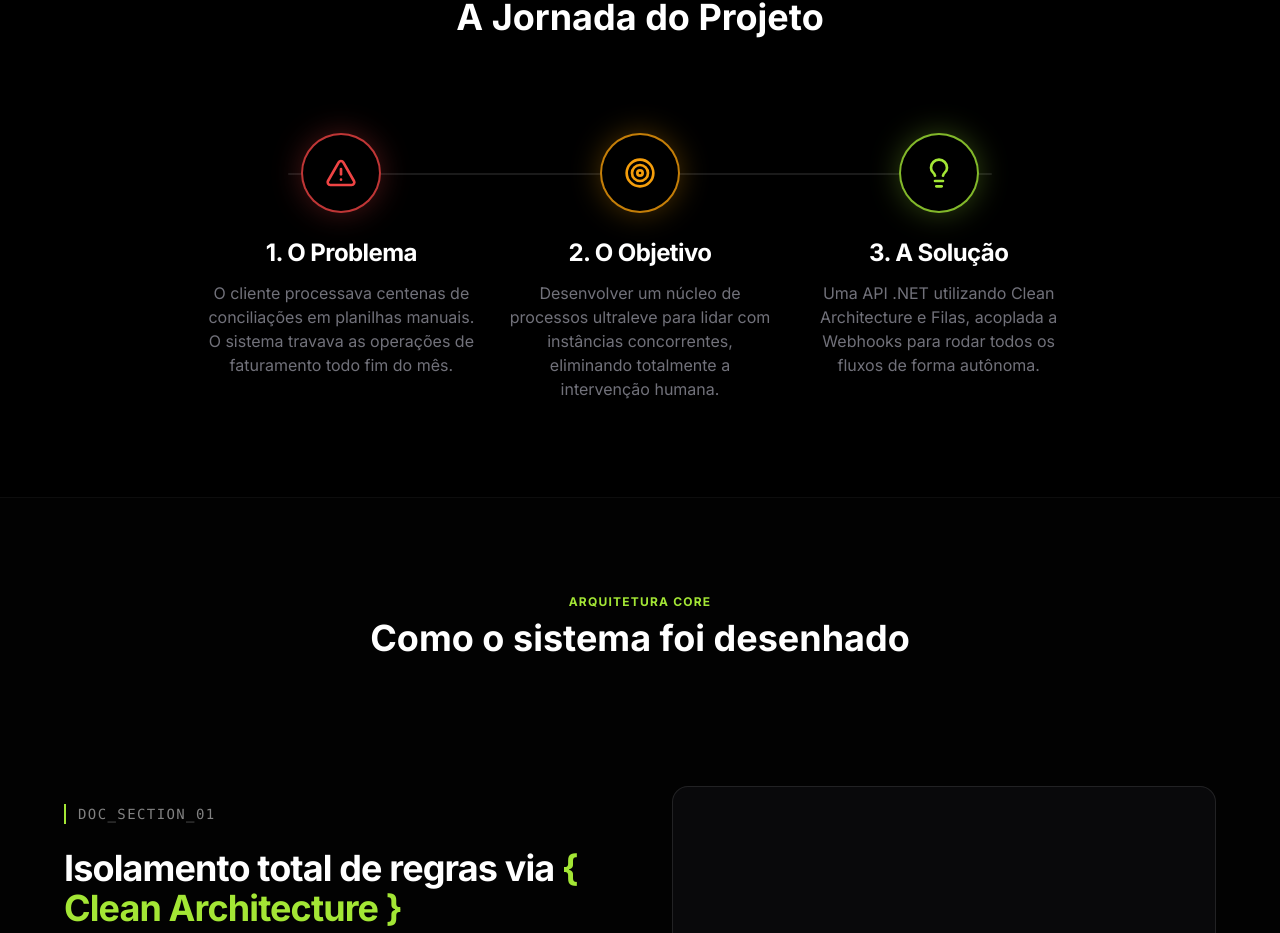
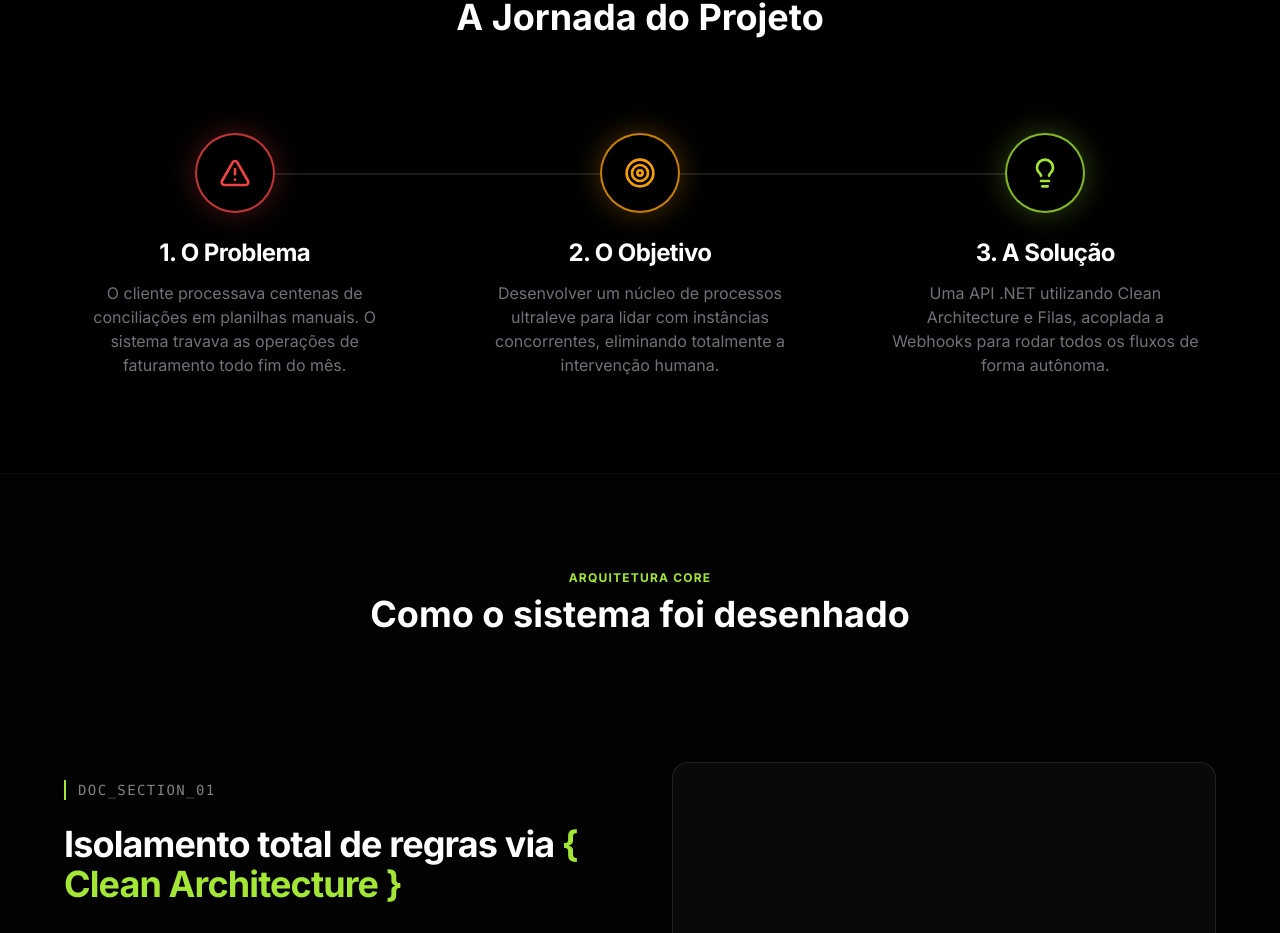
Before and after one commit to Gustavo-Resende/Portfolio, a Next.js app: page /projects/sleipnir in a window 1280 px wide. Shown: the part 1194-2127 px from the top of the page. Built offline with nearby package versions, Linux system fonts and the light colour scheme.

Commit message:
style: Increase horizontal gap and container width for Journey section

```diff
--- a/src/app/projects/sleipnir/page.tsx
+++ b/src/app/projects/sleipnir/page.tsx
@@ -301,10 +301,10 @@ function JourneyAnimatedSection() {
   });
 
   return (
-    <div ref={containerRef} className="max-w-4xl mx-auto relative px-4">
+    <div ref={containerRef} className="max-w-6xl mx-auto relative px-4">
 
       {/* LINHA DE PROGRESSO (APENAS DESKTOP) */}
-      <div className="hidden md:block absolute top-10 left-24 right-24 h-[2px] bg-white/10 rounded-full z-0 overflow-hidden">
+      <div className="hidden md:block absolute top-10 left-[15%] right-[15%] h-[2px] bg-white/10 rounded-full z-0 overflow-hidden">
         {/* Hack responsivo de framer-motion via CSS Inject */}
         <style jsx>{`
           .anim-progress { transform-origin: left; transform: scaleX(var(--progress)); width: 100%; height: 100%; }
@@ -315,7 +315,7 @@ function JourneyAnimatedSection() {
         />
       </div>
 
-      <div className="grid grid-cols-1 md:grid-cols-3 gap-16 md:gap-8 relative z-10">
+      <div className="grid grid-cols-1 md:grid-cols-3 gap-24 md:gap-20 lg:gap-24 relative z-10">
 
         {/* Checkpoint 1 */}
         <div className="flex flex-col items-center text-center gap-6 relative">
```
